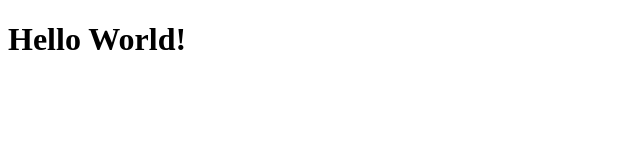
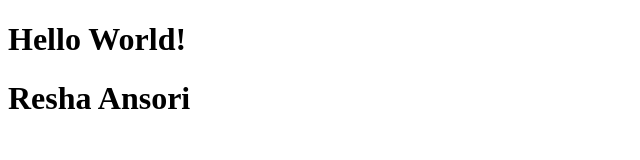
Before and after one commit to ReshaAnsori/know-me-more-closely, a plain HTML site: page index.html in a window 1280 px wide. Shown: the whole page, without its empty margins (0-640 px from the left). Drawn offline with Linux system fonts and the light colour scheme.

Commit message:
perbaruan index.html
menambah nama

```diff
--- a/index.html
+++ b/index.html
@@ -7,5 +7,6 @@
 </head>
 <body>
     <h1>Hello World!</h1>
+    <h1>Resha Ansori</h1>
 </body>
 </html>
```
